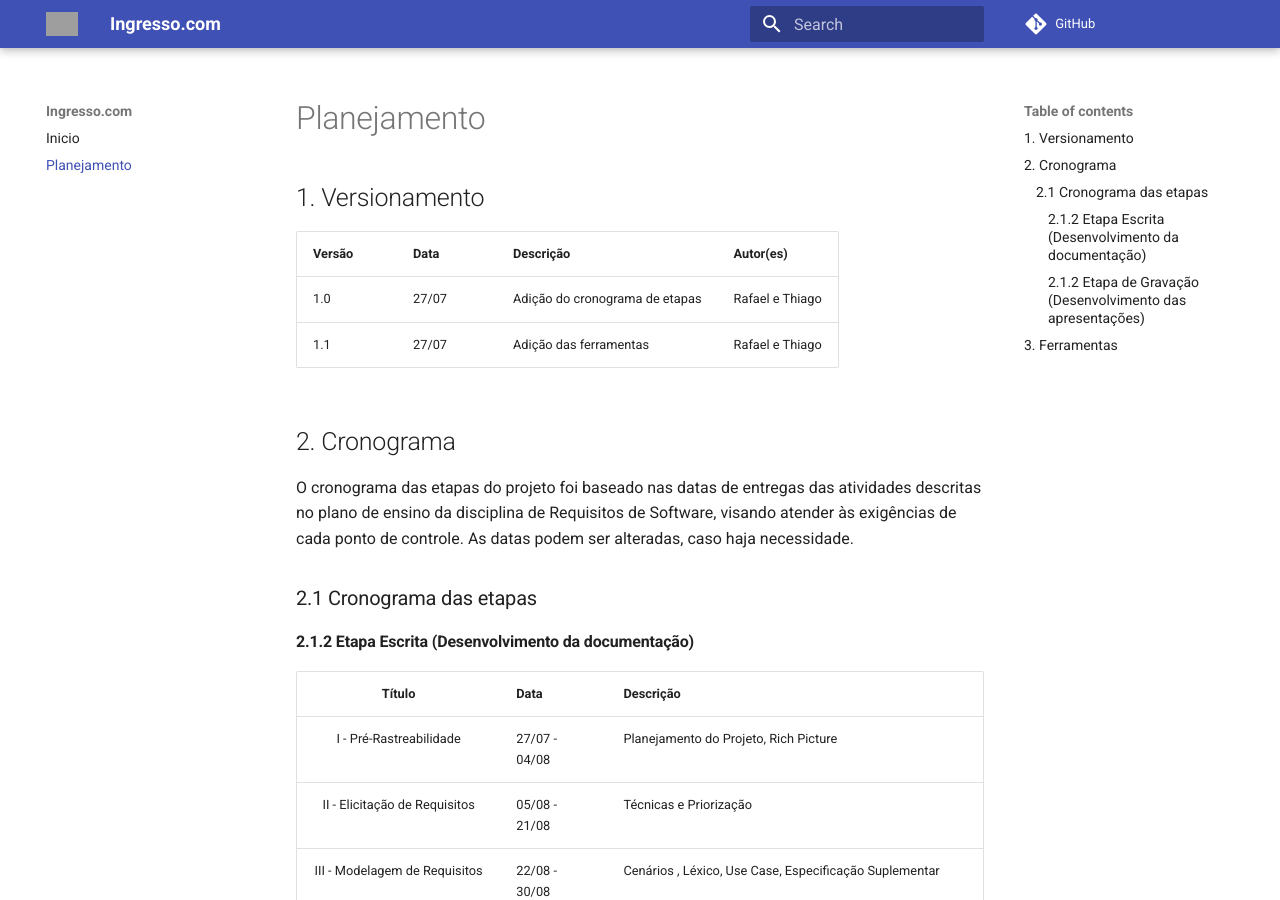
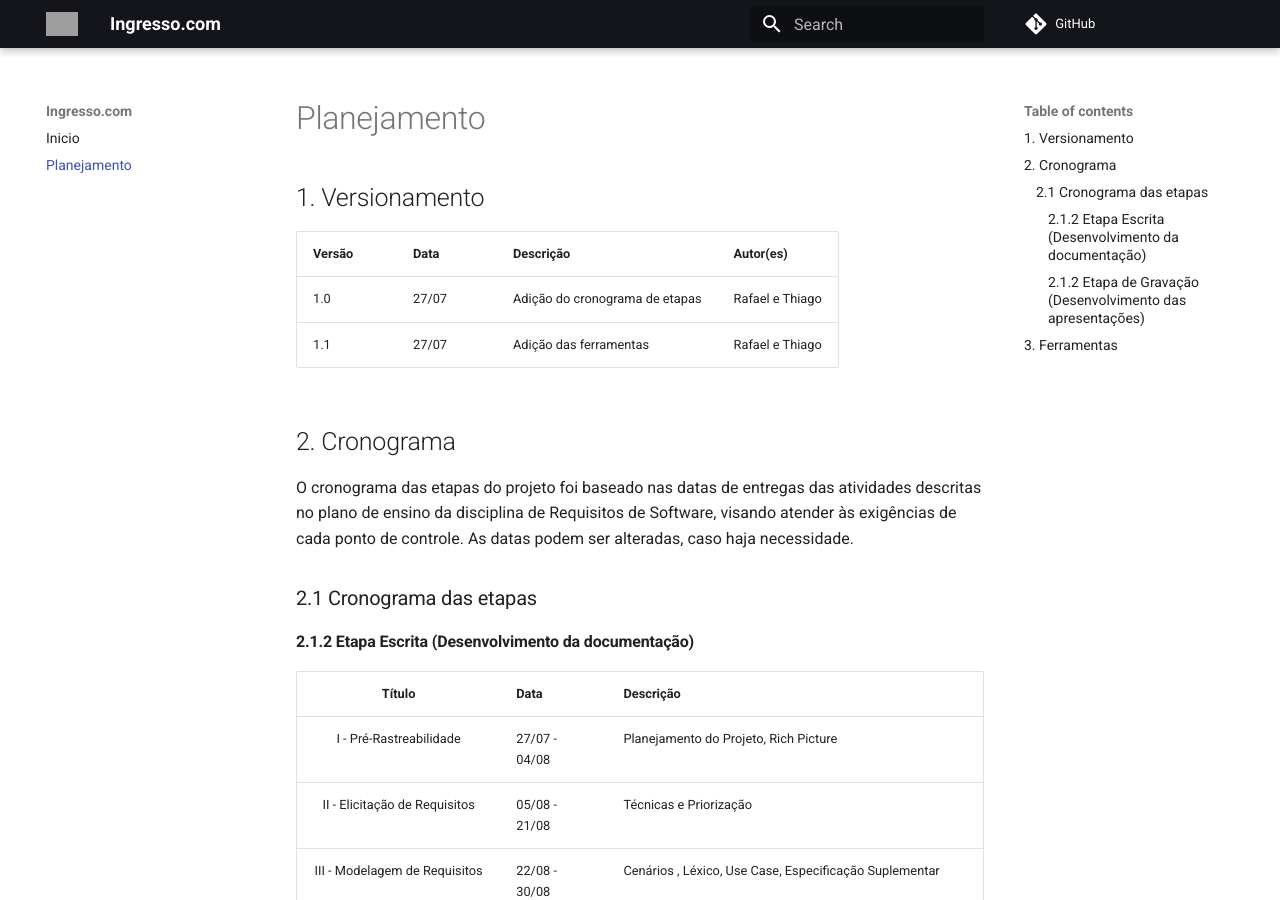
Before and after one commit to Requisitos-de-Software/2021.1-Ingresso.com, an MkDocs documentation site: the page built from docs/planejamento/index.md, in a window 1280 px wide and 900 px high. Built offline with MkDocs 1.6.1 and Material for MkDocs 9.7.7, drawn with Linux system fonts in a browser that asks for light colours; comment, search, counter and statistics services are not loaded; grey boxes are pictures that could not be loaded.

Commit message:
#11 adicionando paletas de cores

```diff
--- a/mkdocs.yml
+++ b/mkdocs.yml
@@ -6,6 +6,9 @@
   features: navigation.tabs
   logo: assets/ingresso-logo.png
   favicon: assets/ingresso-logo.png
+  palette:
+    primary: black
+    accent: blue
 
 nav:
   - Inicio: "index.md"
```
